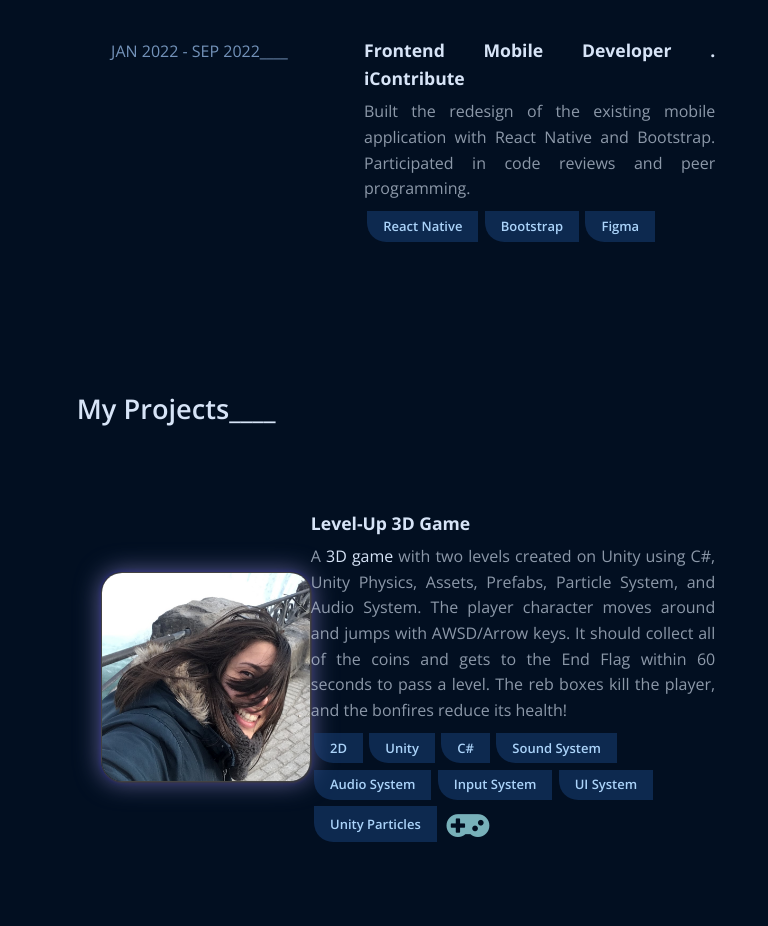
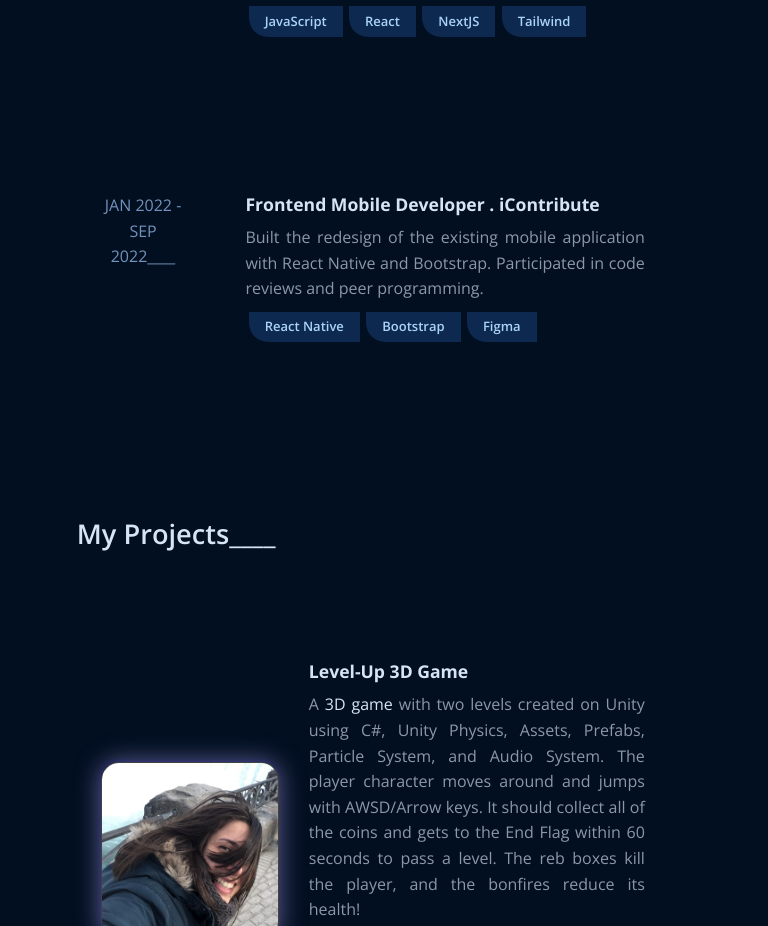
Before and after one commit to atenajoon/Atena-Razm-Website, a plain HTML site: page index.html in a window 768 px wide. Shown: the part 3106-4032 px from the top of the page. Drawn offline with nearby package versions, Linux system fonts and the light colour scheme.

Commit message:
content container responsive

```diff
--- a/styles/work-sec.css
+++ b/styles/work-sec.css
@@ -31,7 +31,7 @@
   border-color: var(--coal);
   border-style: solid;
   border-radius: 10%;
-  width: 13rem;
+  width: 11rem;
 }
 
 .items-container {
@@ -77,12 +77,12 @@
     background-color: rgb(41 62 90 / 50%);
   }
   .content-col {
-    width: 80vw;
+    width: 70vw;
     padding: 1.5rem 2rem;
     text-align: justify;
   }
   .title-col {
-    width: 40vw;
+    width: 75vw;
   }
   .title-col p {
     width: 75%;
@@ -95,7 +95,7 @@
     padding-bottom: 2rem;
   }
   .content-container {
-    width: 100%;
+    width: 75vw;
     padding: 1.2rem 1.5rem;
     margin: 2rem 0;
     border-radius: 0.7rem;
@@ -110,8 +110,13 @@
   .content-container:hover .content-col > p {
     color: rgba(199, 211, 227, 0.85);
   }
+  .content-col {
+    width: 39rem;
+    padding: 1.5rem 2rem;
+    text-align: justify;
+  }
   .title-col {
-    width: 100vw;
+    width: 11rem;
     text-align: center;
   }
   .title-col p {
@@ -147,6 +152,7 @@
     float: right;
     padding: 0;
     width: 17rem;
+    /* justify-content: flex-end; */
   }
   .title-col p {
     width: 75%;
@@ -158,4 +164,7 @@
   .title-col p {
     /* width: 60%; */
   }
+  .content-container {
+    width: 52vw;
+  }
 }
```
